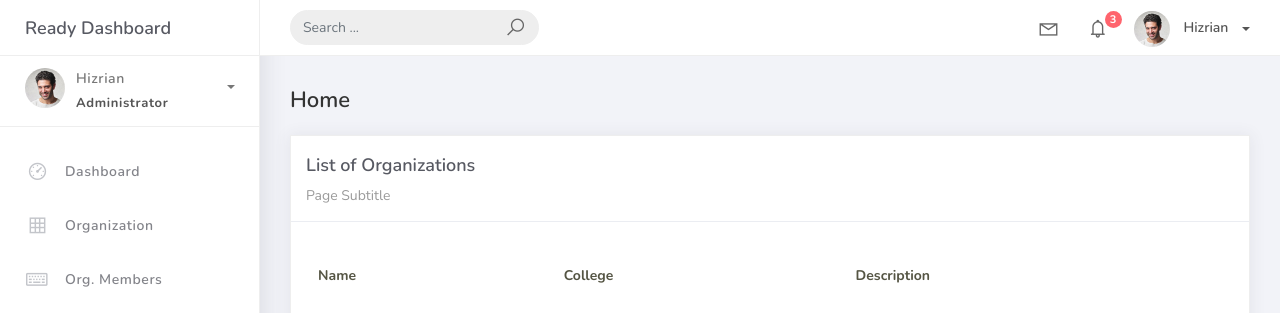
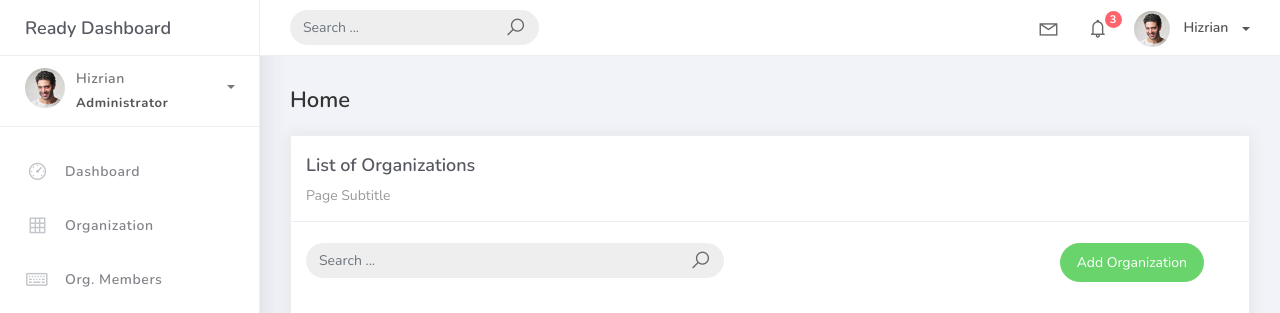
Before and after one commit to Deversor/PSUSphere, a Django app: page /organization_list in a window 1280 px wide. Shown: the top 313 px of the page. Run offline with Django 5.2, Linux system fonts and the light colour scheme; data that the repository does not hold is empty; some libraries are stand-ins or nearby versions.

Commit message:
Organization CreateView

```diff
--- a/projectsite/projectsite/urls.py
+++ b/projectsite/projectsite/urls.py
@@ -16,10 +16,11 @@ Including another URLconf
 """
 from django.contrib import admin
 from django.urls import path
-from studentorg.views import HomePageView, OrganizationList
+from studentorg.views import HomePageView, OrganizationList, OrganizationCreateView
 from studentorg import views
 urlpatterns = [
     path("admin/", admin.site.urls),
     path('', views.HomePageView.as_view(), name='home'),
     path('organization_list', OrganizationList.as_view(), name='organization-list'),
+    path('organization_list/add', OrganizationCreateView.as_view(), name='organization-add'),
 ]
--- a/projectsite/studentorg/views.py
+++ b/projectsite/studentorg/views.py
@@ -1,5 +1,8 @@
 from django.shortcuts import render
 from django.views.generic.list import ListView
+from django.views.generic.edit import CreateView
+from studentorg.forms import OrganizationForm
+from django.urls import reverse_lazy
 from studentorg.models import Organization
 class HomePageView(ListView):
     model = Organization
@@ -11,3 +14,9 @@ class OrganizationList(ListView):
     context_object_name = 'organization'
     template_name = 'org_list.html'
     paginate_by = 5
+
+class OrganizationCreateView(CreateView):
+    model = Organization
+    form_class = OrganizationForm
+    template_name = 'org_form.html'
+    success_url = reverse_lazy('organization-list')
--- a/projectsite/templates/org_list.html
+++ b/projectsite/templates/org_list.html
@@ -9,6 +9,28 @@
                         <div class="card-title">List of Organizations</div>
                         <div class="card-category">Page Subtitle</div>
                     </div>
+                    <br />
+                            <div class="col-md-12 row">
+                                <div class="col-md-6">
+                                    <form class="navbar-left navbar-form nav-search mr-md-3" action="">
+                                        <div class="input-group">
+                                            <input type="text" placeholder="Search ..." class="form-control" />
+                                            <div class="input-group-append">
+                                                <span class="input-group-text">
+                                                    <i class="la la-search search-icon"></i>
+                                                </span>
+                                            </div>
+                                        </div>
+                                    </form>
+                                </div>
+                                <div class="col-md-6">
+                                    <div class="pull-right">
+                                        <a href="{% url 'organization-add' %}" class="btn btn-success btn-rounded">
+                                            Add Organization
+                                        </a>
+                                    </div>
+                                </div>
+                            </div>
                     <div class="card-body">
                         <table class="table table-striped mt-3">
                             <thead>
```
Also changed, not shown: projectsite/studentorg/forms.py (added, +9 -0 lines), projectsite/templates/org_form.html (added, +37 -0 lines).
